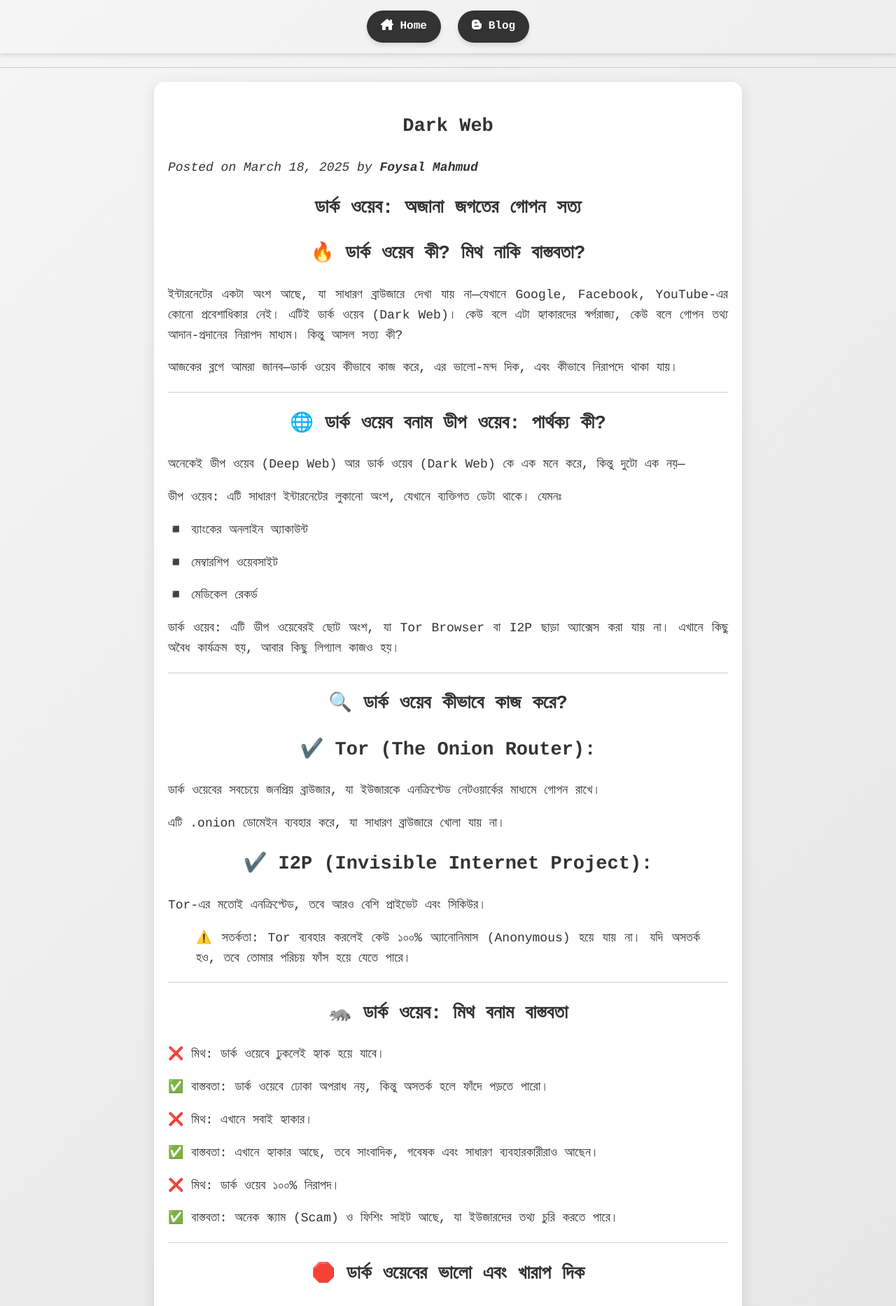
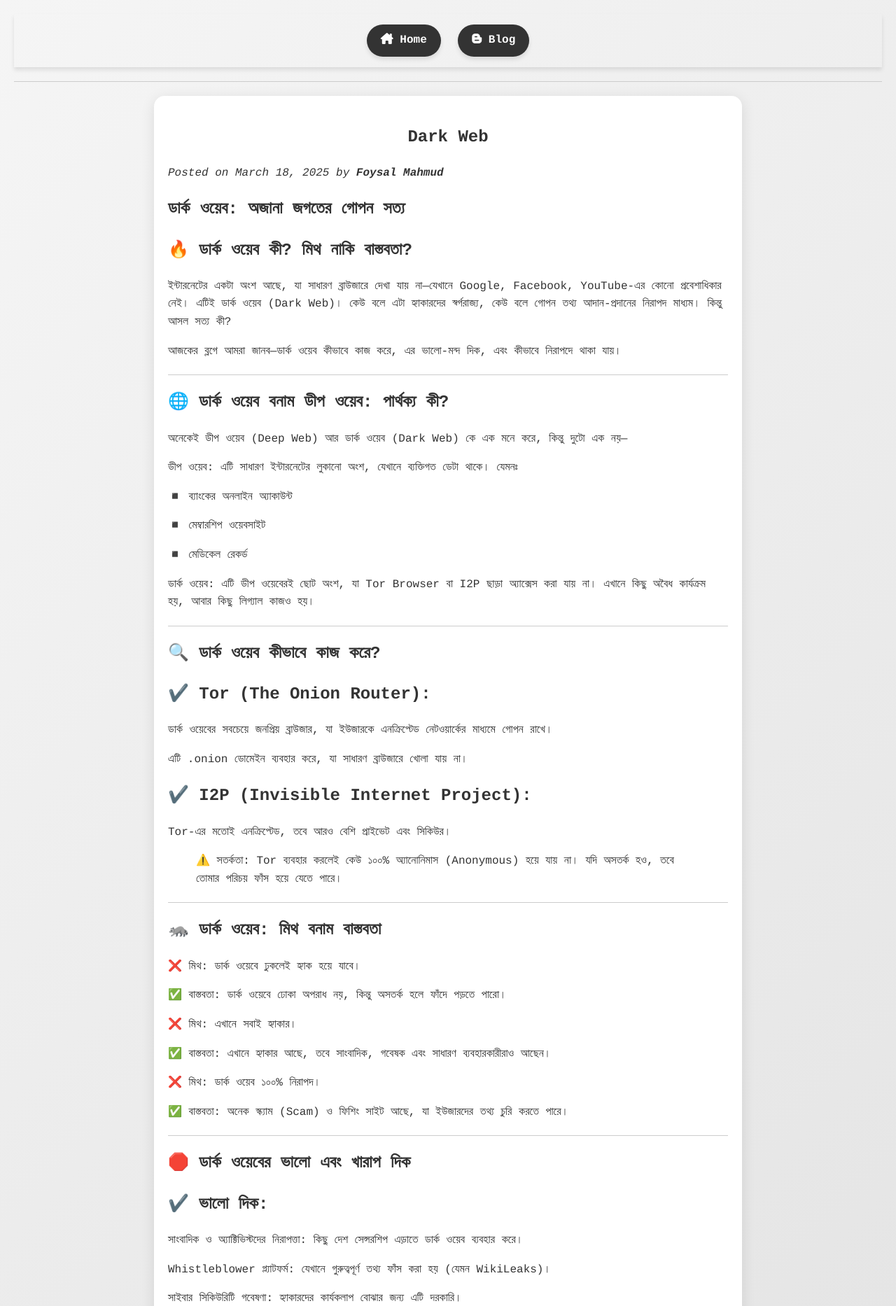
Before and after one commit to foysal1627/foysal1627.github.io, a Jekyll site: the page built from _posts/2025-03-18-dark-web.md, in a window 1280 px wide. Shown: the top 1866 px of the page at 70% size. Built offline with Jekyll 4.4.1, drawn with Linux system fonts in a browser that asks for light colours; our own code applies the rules of GitHub Pages for plain Markdown files.

Commit message:
Update default.html

```diff
--- a/_layouts/default.html
+++ b/_layouts/default.html
@@ -62,75 +62,6 @@
             }
         }
 
-        /* new addition*/
-
-        /* Google Fonts */
-@import url('https://fonts.googleapis.com/css2?family=Noto+Sans+Bengali:wght@400;700&display=swap');
-
-/* Custom Bangla Font (if needed) */
-@font-face {
-    font-family: 'SolaimanLipi';
-    src: url('/assets/fonts/SolaimanLipi.woff2') format('woff2'),
-         url('/assets/fonts/SolaimanLipi.woff') format('woff');
-}
-
-/* Main Styles */
-body {
-    font-family: 'Noto Sans Bengali', sans-serif;
-    background-color: #f8f9fa;
-    color: #333;
-    margin: 0;
-    padding: 0;
-}
-
-/* Post Content */
-.post-content {
-    max-width: 800px;
-    margin: 20px auto;
-    padding: 20px;
-    font-family: 'Noto Sans Bengali', sans-serif;
-    font-size: 18px;
-    line-height: 1.6;
-    text-align: justify;
-}
-
-.post-content p {
-    word-wrap: break-word;
-    overflow-wrap: break-word;
-}
-/* Headings */
-.post-content h2 {
-    font-weight: bold;
-    text-align: center;
-}
-
-/* Copy Link Button */
-#copyLinkButton {
-    font-family: 'Courier New', monospace;
-    padding: 10px;
-    background-color: #333;
-    color: white;
-    border: none;
-    border-radius: 5px;
-    cursor: pointer;
-    display: block;
-    margin: 20px auto;
-}
-
-/* Social Share Buttons */
-.share-buttons {
-    display: flex;
-    justify-content: center;
-    gap: 15px;
-    margin-top: 20px;
-}
-
-.share-buttons a {
-    text-decoration: none;
-    color: black;
-    font-family: 'Courier New', monospace;
-    font-size: 17px;
-}
     </style>
 </head>
 <body>
```
